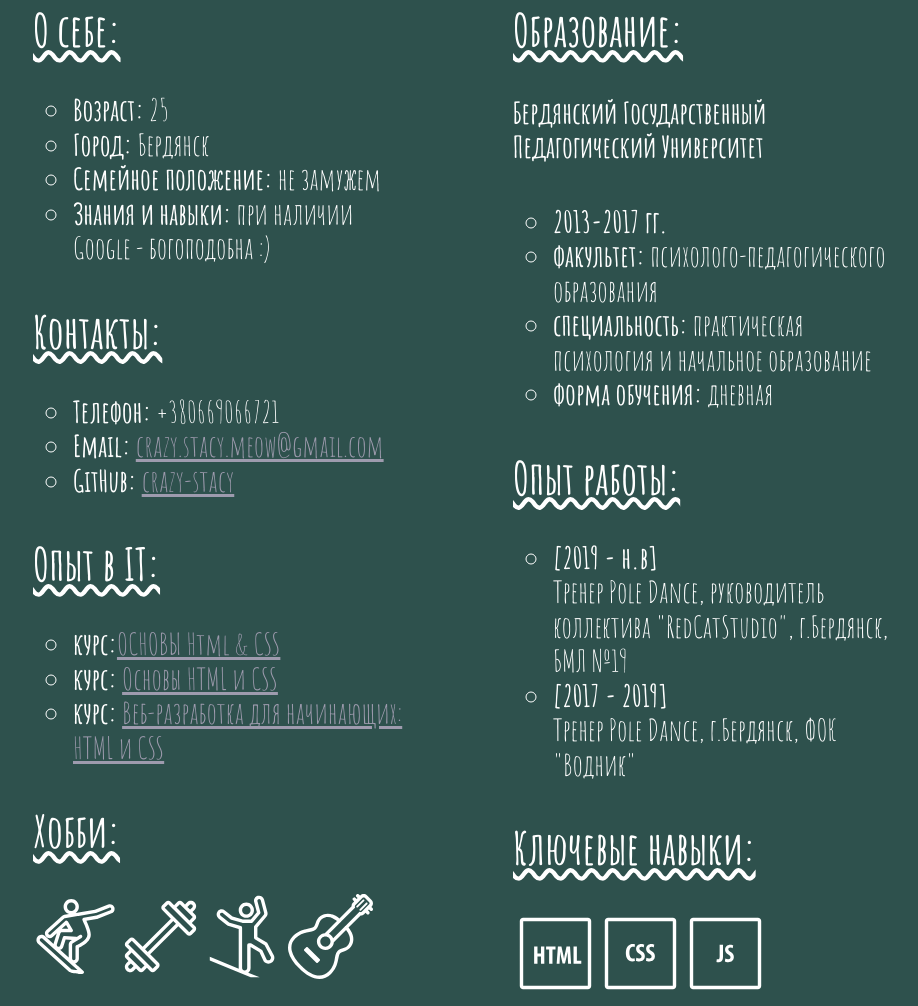
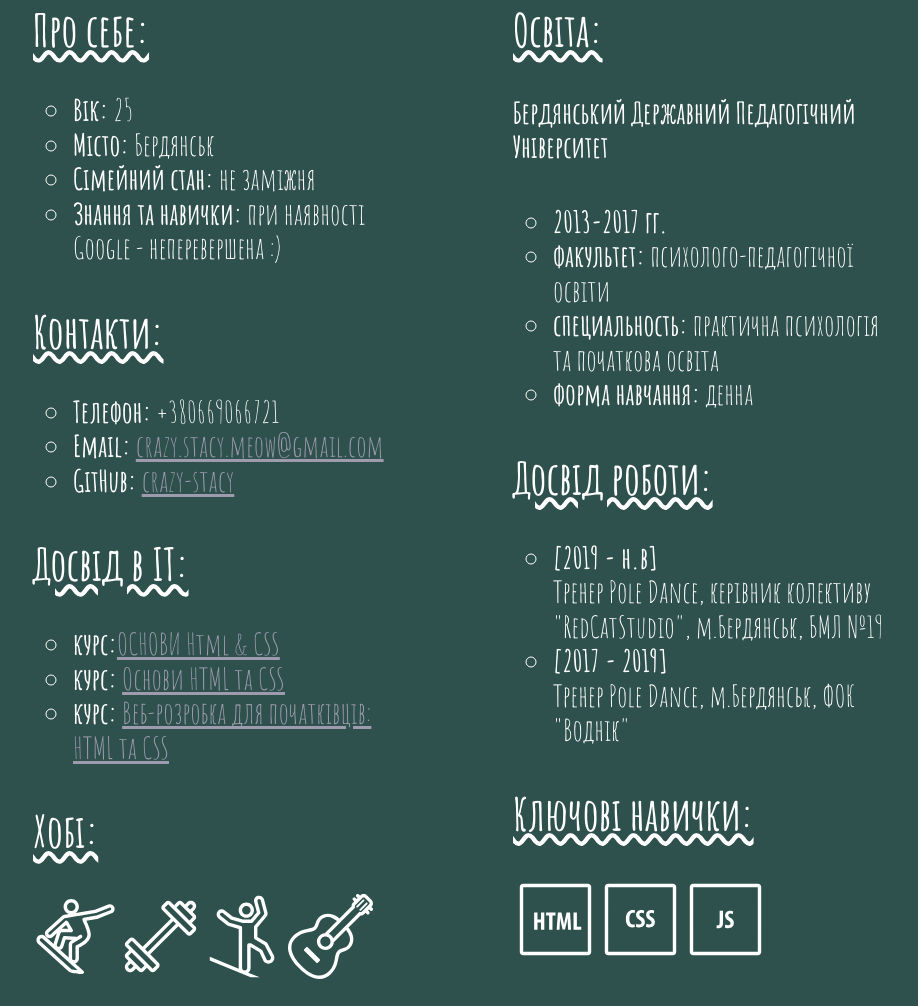
Before and after one commit to crazy-stacy/cv, a website: page index.html in a window 1280 px wide. Shown: the part 384-1390 px from the top of the page, without its empty margins (177-1095 px from the left). Drawn offline with Linux system fonts and the light colour scheme.

Commit message:
chore: updated language

```diff
--- a/index.html
+++ b/index.html
@@ -5,7 +5,7 @@
     <meta content="width=device-width, user-scalable=no, initial-scale=1.0, maximum-scale=1.0, minimum-scale=1.0"
           name="viewport">
     <meta content="ie=edge" http-equiv="X-UA-Compatible">
-    <title>Анастасия Телипко</title>
+    <title>Анастасія Теліпко</title>
     <link href="https://fonts.googleapis.com/css2?family=Amatic+SC:wght@400;700&display=swap" rel="stylesheet">
     <link href="css/normalize.css" rel="stylesheet">
     <link href="css/style.css" rel="stylesheet">
@@ -14,7 +14,7 @@
 <div class="person">
     <div class="person__container container">
         <img alt="my photo" class="person__photo" src="images/photo.jpeg">
-        <h1 class="person__name">Анастасия Телипко</h1>
+        <h1 class="person__name">Анастасія Теліпко</h1>
     </div>
 </div>
 <div class="theme">
@@ -57,16 +57,16 @@
     <div class="info__container container">
         <ul class="info__block">
             <li class="info__block-item">
-                <h2>О себе:</h2>
+                <h2>Про себе:</h2>
                 <ul>
-                    <li><b>Возраст:</b> 25</li>
-                    <li><b>Город:</b> Бердянск</li>
-                    <li><b>Семейное положение:</b> не замужем</li>
-                    <li><b>Знания и навыки:</b> при наличии Google - богоподобна :)</li>
+                    <li><b>Вік:</b> 25</li>
+                    <li><b>Місто:</b> Бердянськ</li>
+                    <li><b>Сімейний стан:</b> не заміжня</li>
+                    <li><b>Знання та навички:</b> при наявності Google - неперевершена :)</li>
                 </ul>
             </li>
             <li class="info__block-item">
-                <h2>Контакты:</h2>
+                <h2>Контакти:</h2>
                 <ul>
                     <li><b>Телефон:</b> +380669066721</li>
                     <li><b>Email:</b> <a href="mailto:crazy.stacy.meow@gmail.com">crazy.stacy.meow@gmail.com</a></li>
@@ -74,16 +74,16 @@
                 </ul>
             </li>
             <li class="info__block-item">
-                <h2>Опыт в IT:</h2>
+                <h2>Досвід в IT:</h2>
                 <ul>
-                    <li><b>курс:</b><a href="https://stepik.org/course/2621/info">ОСНОВЫ Html & CSS</a></li>
-                    <li><b>курс:</b> <a href="https://stepik.org/course/52164/info">Основы HTML и CSS</a></li>
-                    <li><b>курс:</b> <a href="https://stepik.org/course/38218/info">Веб-разработка для начинающих: HTML
-                        и CSS </a></li>
+                    <li><b>курс:</b><a href="https://stepik.org/course/2621/info">ОСНОВИ Html & CSS</a></li>
+                    <li><b>курс:</b> <a href="https://stepik.org/course/52164/info">Основи HTML та CSS</a></li>
+                    <li><b>курс:</b> <a href="https://stepik.org/course/38218/info">Веб-розробка для початківців: HTML
+                        та CSS </a></li>
                 </ul>
             </li>
             <li class="info__block-item">
-                <h2>Хобби:</h2>
+                <h2>Хобі:</h2>
                 <ul class="info__icons">
                     <li>
                         <svg viewBox="0 0 50 50" xmlns="http://www.w3.org/2000/svg">
@@ -110,26 +110,26 @@
         </ul>
         <ul class="info__block">
             <li class="info__block-item">
-                <h2>Образование:</h2>
-                <h4>Бердянский Государственный Педагогический Университет</h4>
+                <h2>Освіта:</h2>
+                <h4>Бердянський Державний Педагогічний Університет</h4>
                 <ul>
                     <li><b>2013-2017 гг.</b></li>
-                    <li><b>факультет:</b> психолого-педагогического образования</li>
-                    <li><b>специальность:</b> практическая психология и начальное образование</li>
-                    <li><b>форма обучения:</b> дневная</li>
+                    <li><b>факультет:</b> психолого-педагогічної освіти</li>
+                    <li><b>специальность:</b> практична психологія та початкова освіта</li>
+                    <li><b>форма навчання:</b> денна</li>
                 </ul>
             </li>
             <li class="info__block-item">
-                <h2>Опыт работы:</h2>
+                <h2>Досвід роботи:</h2>
                 <ul>
-                    <li><b>[2019 - н.в]</b><br>Tренер Pole Dance, руководитель коллектива "RedCatStudio", г.Бердянск,
+                    <li><b>[2019 - н.в]</b><br>Tренер Pole Dance, керівник колективу "RedCatStudio", м.Бердянськ,
                         БМЛ №19
                     </li>
-                    <li><b>[2017 - 2019]</b><br>Tренер Pole Dance, г.Бердянск, ФОК "Водник"</li>
+                    <li><b>[2017 - 2019]</b><br>Tренер Pole Dance, м.Бердянськ, ФОК "Воднік"</li>
                 </ul>
             </li>
             <li class="info__block-item">
-                <h2>Ключевые навыки:</h2>
+                <h2>Ключові навички:</h2>
                 <ul class="info__icons">
                     <li>
                         <svg viewBox="0 0 50 50" xmlns="http://www.w3.org/2000/svg">
```
